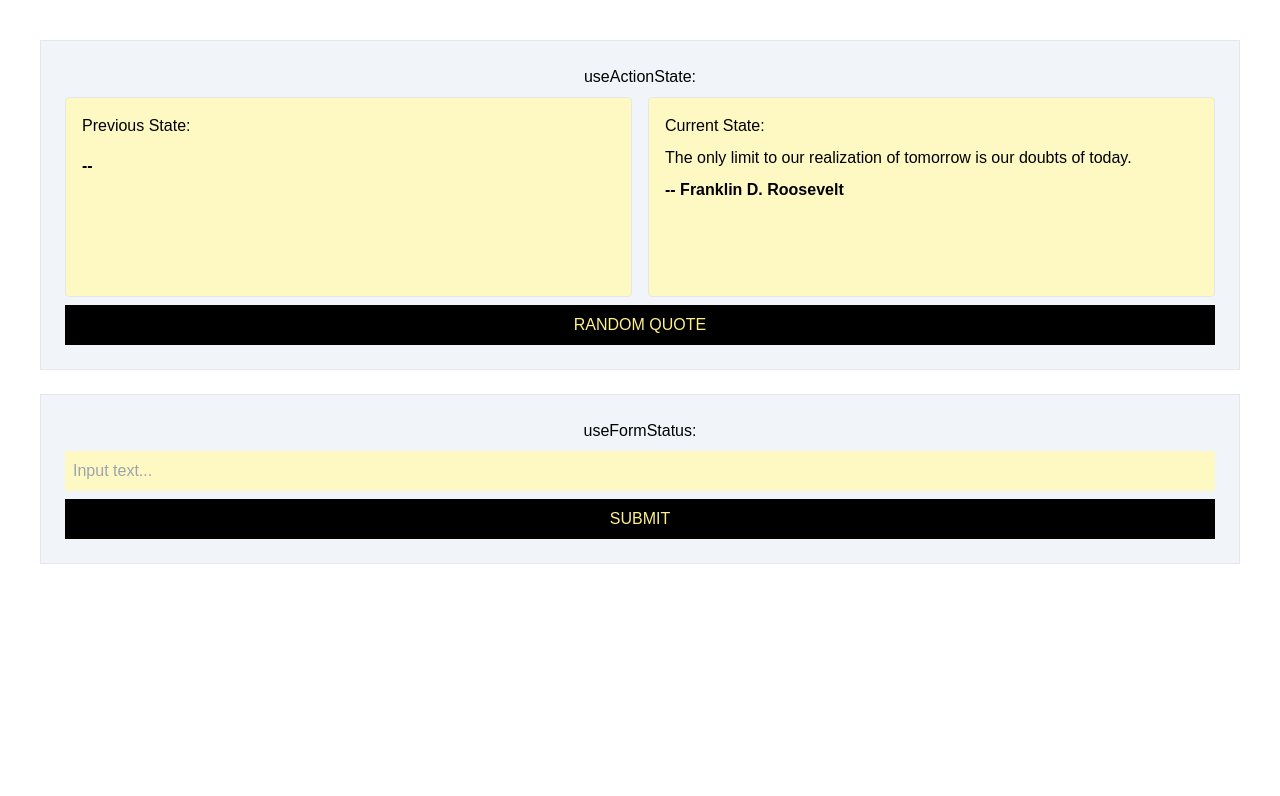
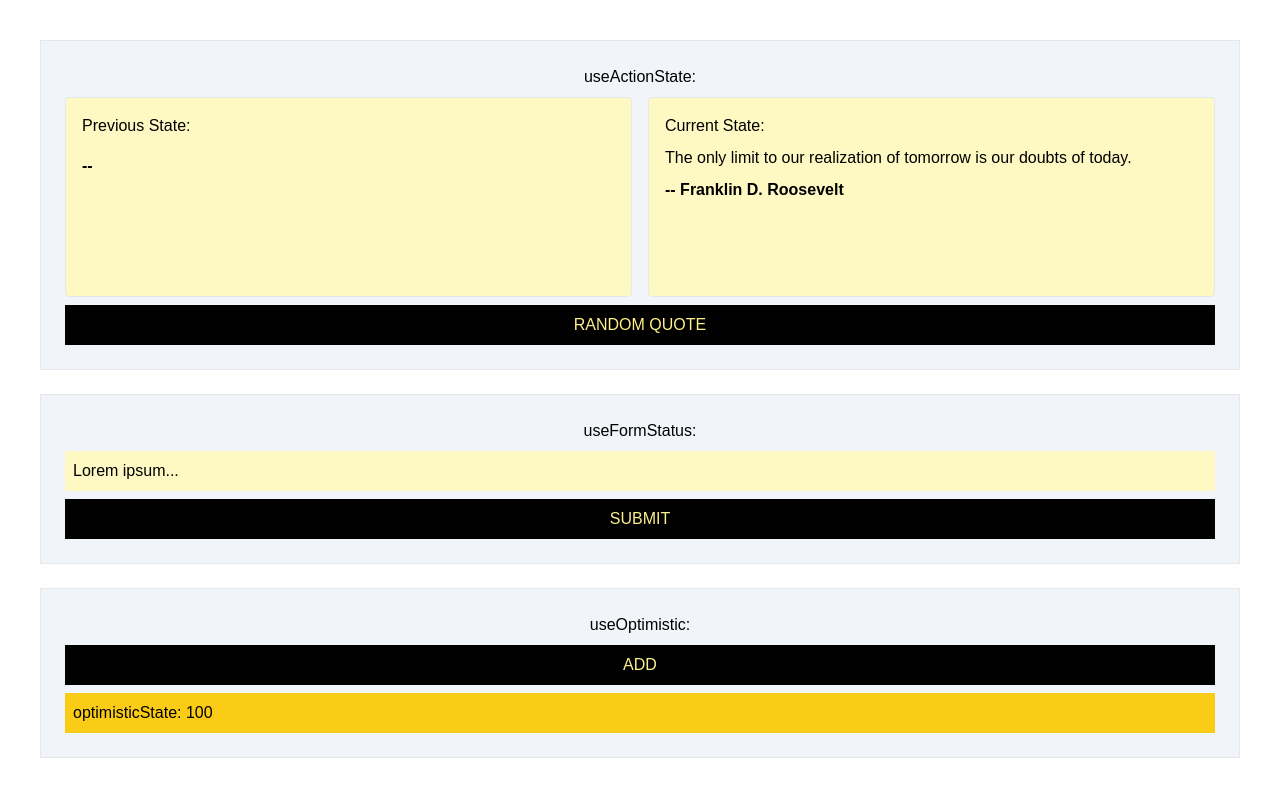
Before and after one commit to theckeler/playing-w-react-19-nextjs, a Next.js app: page / in a window 1280 px wide. Shown: the top 796 px of the page. Built offline with nearby package versions, Linux system fonts and the light colour scheme.

Commit message:
useOpt build for now

```diff
--- a/app/page.tsx
+++ b/app/page.tsx
@@ -1,11 +1,13 @@
 import UseActionState from "@/components/UseActionState";
 import UseFormStatus from "@/components/UseFormStatus";
+import UseOptimistic from "@/components/UseOptimistic";
 
 export default function Home() {
 	return (
 		<main className="flex flex-col p-10 gap-6">
 			<UseActionState />
 			<UseFormStatus />
+			<UseOptimistic />
 		</main>
 	);
 }
--- /dev/null
+++ b/components/SubmitForm.tsx
@@ -0,0 +1,5 @@
+"use client";
+
+export async function SubmitForm() {
+	await new Promise((res) => setTimeout(res, 2000));
+}
--- a/components/UseFormStatus.tsx
+++ b/components/UseFormStatus.tsx
@@ -1,9 +1,6 @@
 "use client";
 import { useFormStatus } from "react-dom";
-
-export async function submitForm() {
-	await new Promise((res) => setTimeout(res, 2000));
-}
+import { SubmitForm } from "./SubmitForm";
 
 function Form() {
 	const { pending, data, method } = useFormStatus();
@@ -12,7 +9,7 @@ function Form() {
 	return (
 		<>
 			{simpleInputValue && method && (
-				<div className="p-4 absolute top-full w-full left-0 bg-yellow-300">
+				<div className="p-4 absolute top-full w-full left-0 bg-yellow-300 z-50">
 					<ul>
 						<li>Inputted Value: {simpleInputValue}</li>
 						<li>Method: {method}</li>
@@ -26,6 +23,7 @@ function Form() {
 				className="w-full p-2 bg-yellow-100"
 				disabled={pending}
 				placeholder="Input text..."
+				defaultValue="Lorem ipsum..."
 				required
 			/>
 
@@ -45,7 +43,7 @@ export default function UseFormStatus() {
 		<div className="flex flex-col p-6 bg-slate-100 border gap-2 items-center w-full relative">
 			<h2>useFormStatus:</h2>
 
-			<form action={submitForm} className="w-full flex flex-col gap-2">
+			<form action={SubmitForm} className="w-full flex flex-col gap-2">
 				<Form />
 			</form>
 		</div>
--- /dev/null
+++ b/components/UseOptimistic.tsx
@@ -0,0 +1,40 @@
+"use client";
+import { startTransition, useOptimistic } from "react";
+import { SubmitForm } from "./SubmitForm";
+
+export default function UseOptimistic() {
+	const num = 100;
+	const [optimisticState, addOptimistic] = useOptimistic(
+		num,
+		(state, addNum: any) => {
+			console.log("state", state);
+			console.log("addNum", addNum);
+			return state + addNum;
+		}
+	);
+
+	const updateNumber = (addNum: number) => {
+		startTransition(async () => {
+			addOptimistic(addNum);
+			await SubmitForm();
+		});
+	};
+
+	return (
+		<div className="flex flex-col p-6 bg-slate-100 border gap-2 items-center w-full relative">
+			<h2>useOptimistic:</h2>
+
+			<div className="w-full flex flex-col gap-2">
+				<button
+					onClick={() => updateNumber(1)}
+					className="py-2 px-8 bg-black text-yellow-200 uppercase"
+				>
+					Add
+				</button>
+				<div className="bg-yellow-400 p-2">
+					optimisticState: {optimisticState}
+				</div>
+			</div>
+		</div>
+	);
+}
```
